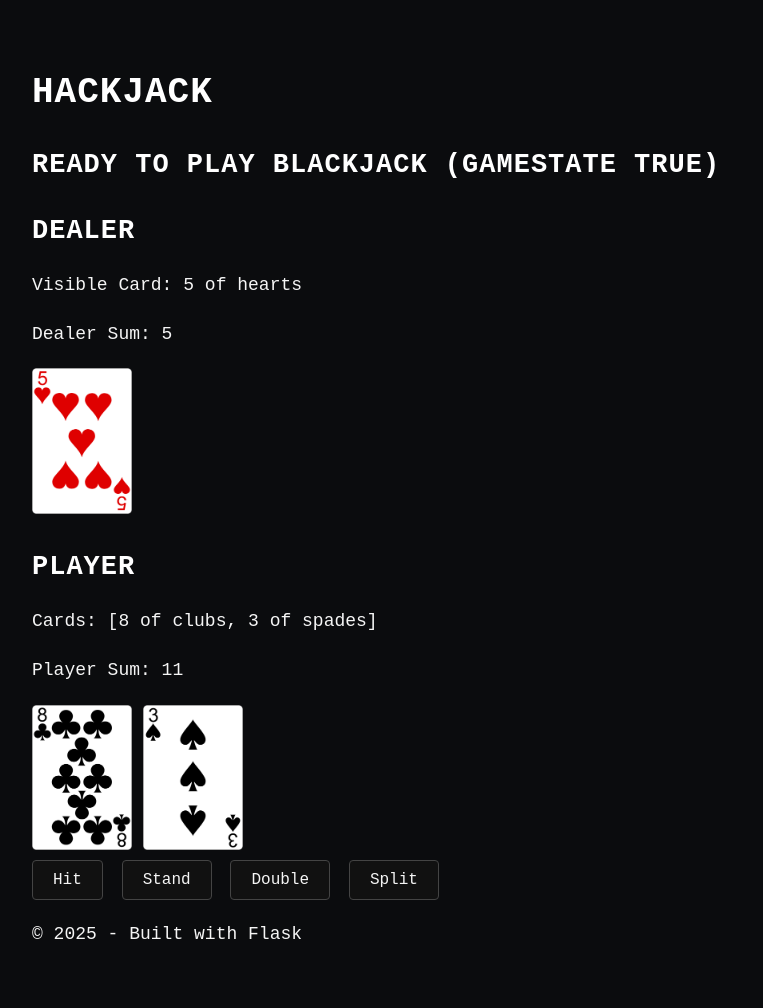
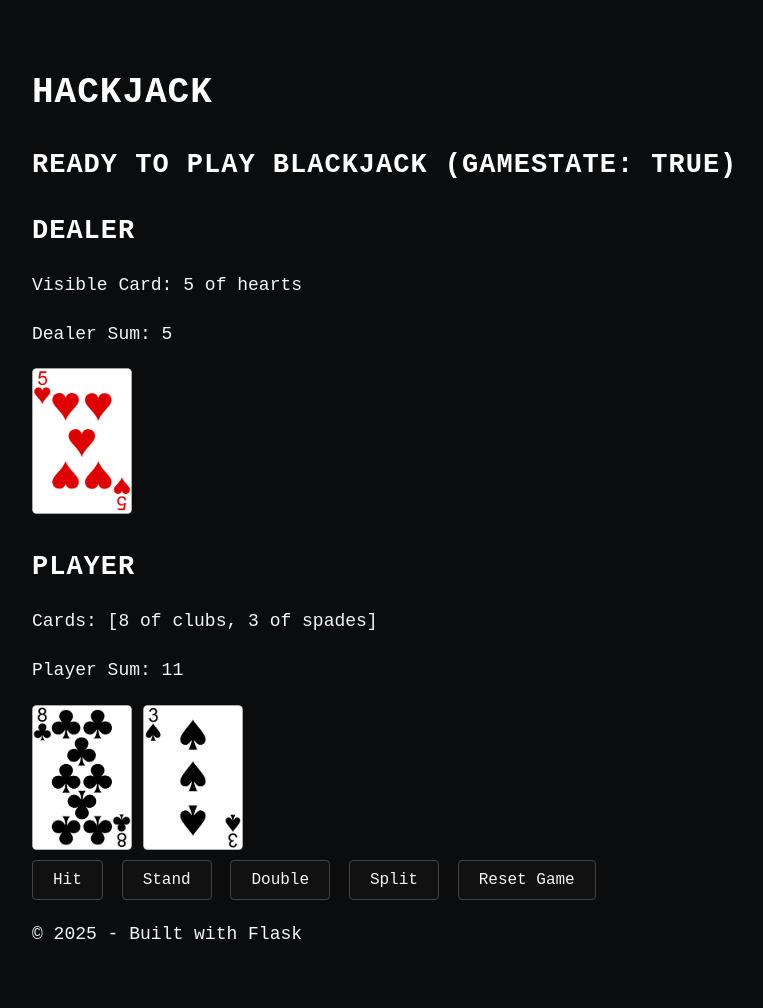
Before and after one commit to HaakonWiland/hackjack, a Flask app: page / in a window 1280 px wide. Shown: the whole page, without its empty margins (8-771 px from the left). Run offline with Flask 3, Linux system fonts and the light colour scheme.

Commit message:
Bug fix: reset button

```diff
--- a/app.py
+++ b/app.py
@@ -50,16 +50,18 @@ def init_game():
 @app.route("/", methods=["GET", "POST"])
 def index(name=None):
     # Make sure we have all components needed to play a game.
-    if not all(k in session for k in ("deck", "dealer", "player", "gameState")):
+    # if not all(k in session for k in ("deck", "dealer", "player", "gameState")):
+    #     init_game()
+
+    if request.method == "GET":
         init_game()
+
+
 
     deck, dealer, player, gameState = load_session()
 
-    # deck = CardDeck.deserialize(session["deck"])
-    # dealer = Player.deserialize(session["dealer"])
-    # player = Player.deserialize(session["player"])
 
-    message = f"Ready to play blackjack (Gamestate {gameState.gameAlive})"
+    message = f"Ready to play blackjack (Gamestate: {gameState.gameAlive})"
     game_message = ""
 
     if player.sum <= 21:
@@ -81,8 +83,16 @@ def index(name=None):
         match action:
 
             case "hit":
-                # print("hit")
-                pass
+                player.newCard(deck)
+
+                if (player.sum == 21):
+                    game_message = "BLACKJACK! Player wins, house loses."
+                    gameState.gameAlive = False
+
+                elif (player.sum > 21):
+                    game_message = f"Player busts: {player.sum}, house wins, player loses."
+                    gameState.gameAlive = False
+
 
             case "stand":
                 pass
@@ -92,12 +102,25 @@ def index(name=None):
 
             case "split pair":
                 pass
+            case "reset":
+                init_game()
+                return redirect(url_for("index"))
 
         # Save the changes from last action
+        # TODO: Clean this stuff up.
         session["deck"] = deck.serialize()
         session["dealer"] = dealer.serialize()
         session["player"] = player.serialize()
-        return redirect(url_for("index"))
+        session["gameState"] = gameState.serialize()
+        session["game_message"] = game_message
+
+        return render_template(
+            "index.html",
+            player=player,
+            dealer=dealer,
+            message=message,
+            game_message=game_message
+        )
 
 
     return render_template(
--- a/blackjackclasses.py
+++ b/blackjackclasses.py
@@ -35,6 +35,7 @@ class Card:
         return cls(card_data["value"], card_data["suit"])
 
     def image_filename(self):
+        # TODO: Handle ace - currently try to get "11 of suite"
         return f"{self.valueStr}_of_{self.suit}.png"
 
 # TODO: We want value and suit to only have "value" and "suit" as possible values
--- a/templates/index.html
+++ b/templates/index.html
@@ -42,6 +42,7 @@
         <button type="submit" name="action" value="stand">Stand</button>
         <button type="submit" name="action" value="stand">Double</button>
         <button type="submit" name="action" value="stand">Split</button>
+        <button type="submit" name="action" value="reset">Reset Game</button>
     </form>
 
 {% endblock %}
```
